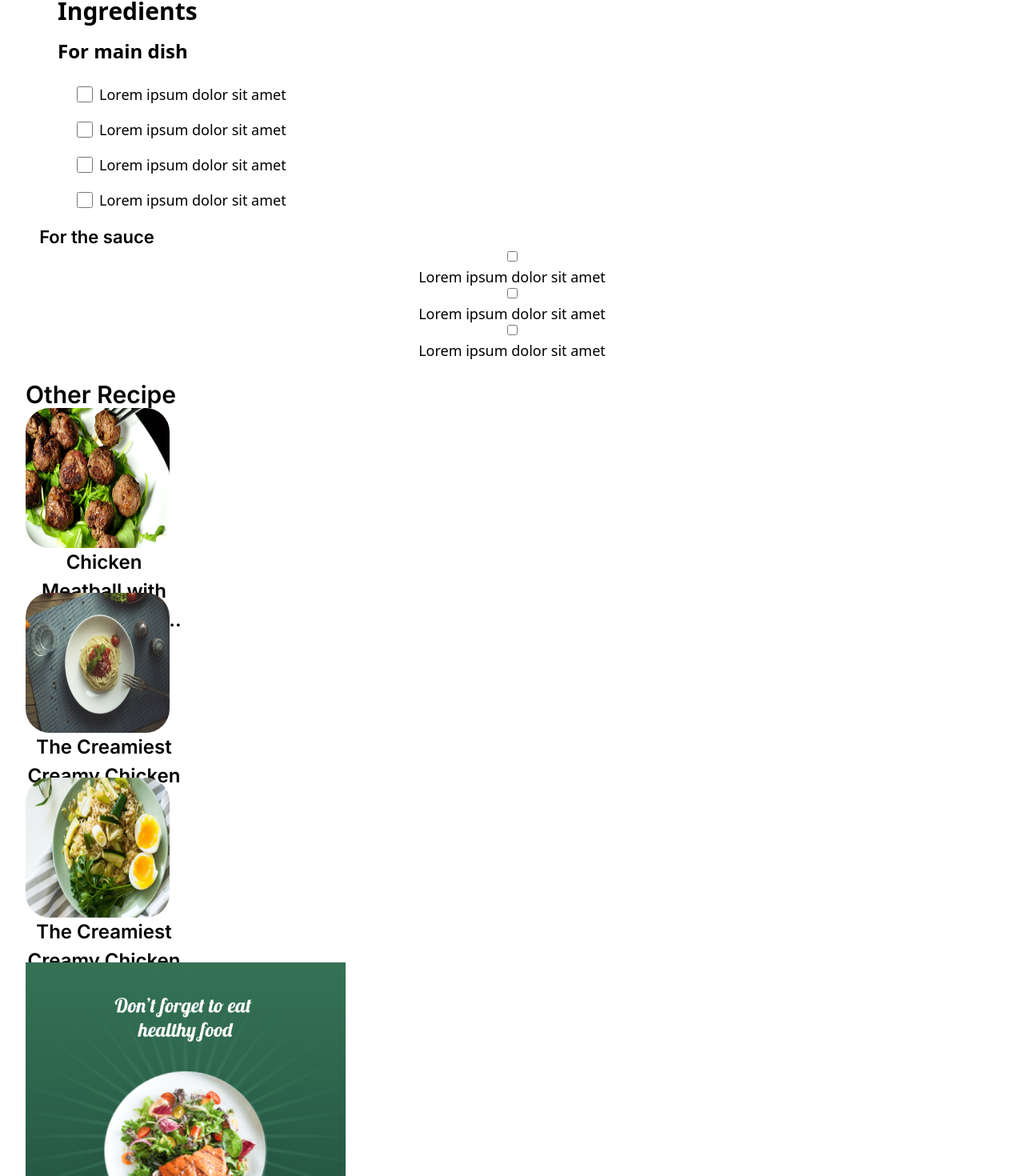
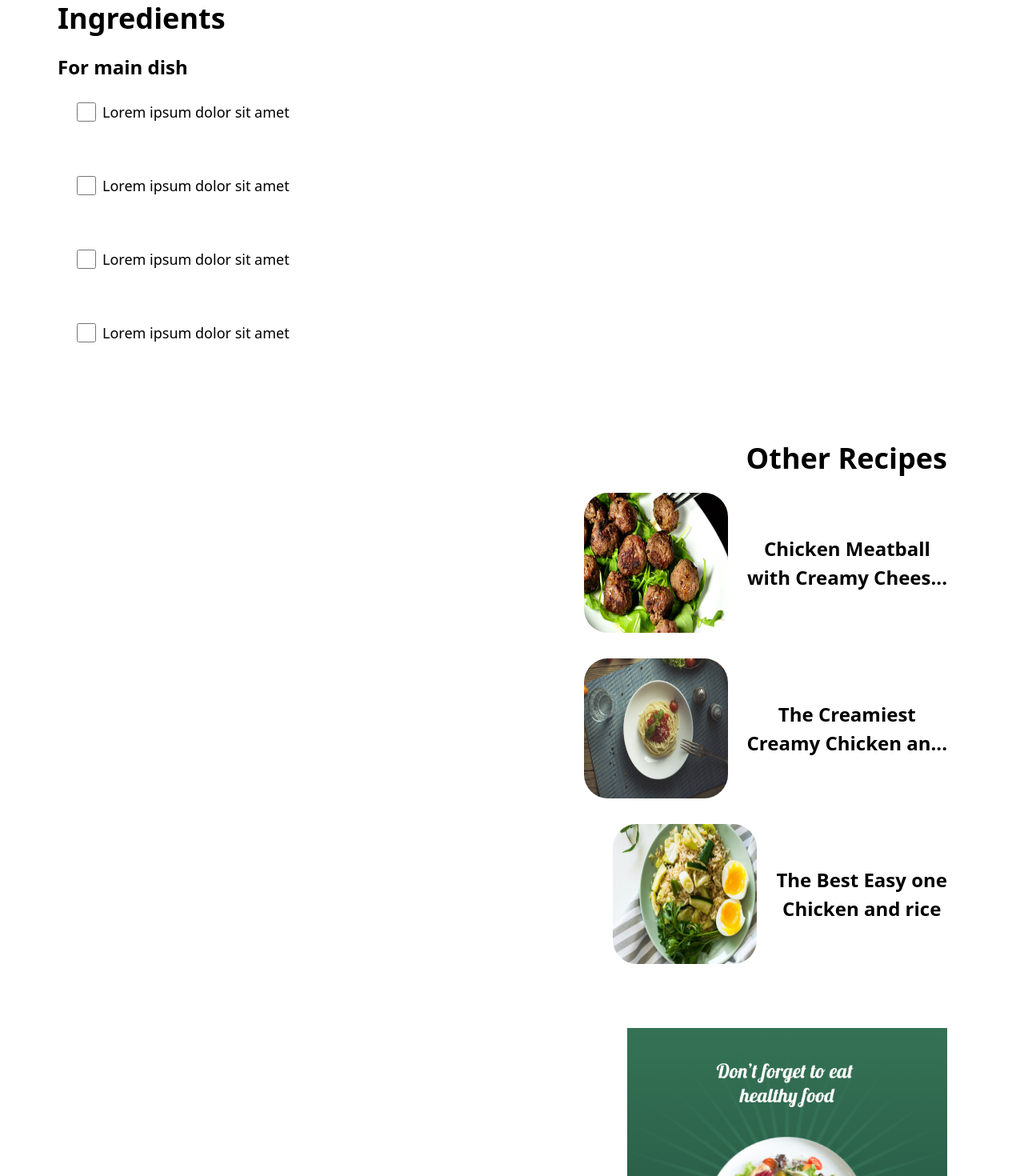
Before and after one commit to Alisher47/Fast-Food-website, a React (Vite) app: page /recipe/1 in a window 1280 px wide. Shown: the part 1160-2630 px from the top of the page at 80% size. Built offline with nearby package versions, Linux system fonts and the light colour scheme.

Commit message:
Update design

```diff
--- a/src/assets/components/Recipe Details/Ingredients/ingredientList.jsx
+++ b/src/assets/components/Recipe Details/Ingredients/ingredientList.jsx
@@ -1,40 +1,39 @@
 import React from "react";
-
+import OtherRecipies from "./otherRecipies";
 const IngredientList = ({ listData }) => {
   return (
     <div className="px-6 py-4">
-      {/* Ingredients Title - Align Left */}
       <div className="mb-4">
-        <h3 className="text-3xl font-semibold text-left">Ingredients</h3>
+        <h3 className="text-[36px] font-semibold text-left">Ingredients</h3>
       </div>
 
-      {/* For main dish section - Align Left */}
       <div className="mb-6">
-        <h1 className="text-2xl font-semibold text-left">For main dish</h1>
+        <h1 className="text-[24px] font-semibold text-left">For main dish</h1>
       </div>
 
-      {/* Ingredient List - Align Left */}
-      <div className="space-y-4 ml-6">
+      <div className="space-y-16 ml-6">
+
         <div className="flex items-center space-x-2">
-          <input type="checkbox" className="w-5 h-5" />
+          <input type="checkbox" className="w-6 h-6" />
           <span className="text-lg">{listData}</span>
         </div>
 
         <div className="flex items-center space-x-2">
-          <input type="checkbox" className="w-5 h-5" />
+          <input type="checkbox" className="w-6 h-6" />
           <span className="text-lg">{listData}</span>
         </div>
 
         <div className="flex items-center space-x-2">
-          <input type="checkbox" className="w-5 h-5" />
+          <input type="checkbox" className="w-6 h-6" />
           <span className="text-lg">{listData}</span>
         </div>
 
         <div className="flex items-center space-x-2">
-          <input type="checkbox" className="w-5 h-5" />
+          <input type="checkbox" className="w-6 h-6" />
           <span className="text-lg">{listData}</span>
         </div>
       </div>
+      <OtherRecipies />
     </div>
   );
 };
--- a/src/assets/components/Recipe Details/Ingredients/otherRecipies.jsx
+++ b/src/assets/components/Recipe Details/Ingredients/otherRecipies.jsx
@@ -1,4 +1,4 @@
-import React from 'react'
+import React from 'react';
 import chicken from '../../../../constants/images/cheese.png';
 import chicken2 from '../../../../constants/images/pasta.png';
 import rice from '../../../../constants/images/rice.png';
@@ -6,47 +6,64 @@ import pic from '../../../../constants/images/pic.png';
 
 const OtherRecipies = () => {
   return (
-    <div>
-      <div>
-        <h3 className=' w-[188px] top-[1273px] h-[39px] left-[960px] font-inter font-semibold text-[30px]'>Other Recipe</h3>
+    <div className="px-6 py-4">
+      {/* "Other Recipes" Title */}
+      <div className="mb-4 mt-[100px] text-right">
+        <h3 className="text-[36px] font-semibold">Other Recipes</h3>
       </div>
-      <div>
-        <img src={chicken} alt=""
-        className=' w-[180px] top-[1340px] h-[175px] left-[960px] rounded-[30px] '
+
+      {/* Recipes List */}
+      <div className="space-y-8 ml-6"> {/* Decreased space from 16 to 8 */}
+
+        {/* Recipe 1 */}
+        <div className="flex justify-end items-center space-x-6">
+          <div className="w-[180px] h-[175px]">
+            <img
+              src={chicken}
+              alt="Chicken Meatball"
+              className="w-full h-full rounded-[30px]"
             />
           </div>
+          <div className="flex flex-col justify-center">
+            <h3 className="text-[24px] font-semibold">Chicken Meatball <br /> with Creamy Chees...</h3>
+          </div>
+        </div>
 
-      <div className=' w-[196px] h-[56px] top-[1360px] left-[1164px]'>
-       <h3 className='text-[24px] font-inter font-semibold'>Chicken Meatball with Creamy Chees...</h3>
-
-      </div>
-      <div>
-        <img src={chicken2} alt=""
-        className='  w-[180px] top-[1560px] h-[175px] left-[960px] rounded-[30px] '
+        {/* Recipe 2 */}
+        <div className="flex justify-end items-center space-x-6">
+          <div className="w-[180px] h-[175px]">
+            <img
+              src={chicken2}
+              alt="Creamiest Creamy Chicken"
+              className="w-full h-full rounded-[30px]"
             />
           </div>
-
-      <div className=' w-[196px] h-[56px] top-[1580px] left-[1164px]'>
-       <h3 className='text-[24px] font-inter font-semibold'>The Creamiest Creamy Chicken an...</h3>
+          <div className="flex flex-col justify-center">
+            <h3 className="text-[24px] font-semibold">The Creamiest<br /> Creamy Chicken an...</h3>
+          </div>
         </div>
 
-      <div>
-        <img src={rice} alt=""
-        className=' w-[180px] top-[1780px] h-[175px] left-[960px] rounded-[30px] '
+        {/* Recipe 3 */}
+        <div className="flex justify-end items-center space-x-6">
+          <div className="w-[180px] h-[175px]">
+            <img
+              src={rice}
+              alt="Creamiest Rice"
+              className="w-full h-full rounded-[30px]"
             />
           </div>
-
-      <div className=' w-[196px] h-[56px] top-[1800px] left-[1164px]'>
-       <h3 className='text-[24px] font-inter font-semibold'>The Creamiest Creamy Chicken an...</h3>
+          <div className="flex flex-col justify-center">
+            <h3 className="text-[24px] font-semibold">The Best Easy one <br /> Chicken and rice</h3>
           </div>
-      <div>
-        <img src={pic} alt=""
-        className=' top-[2000px] w-[400px] h-[434px] left-[960px] '
-        />
         </div>
 
       </div>
-  )
-}
 
-export default OtherRecipies
+      <div className="flex justify-end mt-[80px]">
+        <img src={pic} alt="Recipe Pic" className="w-[400px] h-[434px]" />
+      </div>
+    </div>
+  );
+};
+
+export default OtherRecipies;
--- a/src/assets/components/Recipe Details/Ingredients/sauceList.jsx
+++ b/src/assets/components/Recipe Details/Ingredients/sauceList.jsx
@@ -1,25 +1,28 @@
-import React from 'react'
+import React from 'react';
 
-const SauceList = ({sauceData}) => {
+const SauceList = ({ sauceData }) => {
   return (
-    <div>
-      <div>
-      <h3 className='  top-[1900px] w-[146px] h-[29px] left-[100px] text-[22px] font-inter font-semibold'>For the sauce</h3>
-      </div>
-      <input type="checkbox" name="checbox" id="" className='  top-[2000px] left-[132px]'/>
-      <div className='   h-[22px] top-[2000px] left-[170px] text-[18px] '>
-        {sauceData}
-      </div>
-      <input type="checkbox" name="checbox" id="" className='  top-[2120px] left-[132px]'/>
-      <div className='   h-[22px] top-[2120px] left-[170px] text-[18px] '>
-        {sauceData}
-      </div>
-      <input type="checkbox" name="checbox" id="" className='  top-[2250px] left-[132px]'/>
-      <div className='   h-[22px] top-[2250px] left-[170px] text-[18px] '>
-        {sauceData}
+    <div className="px-6 py-4">
+      <h3 className="text-[24px] font-semibold text-left mb-6">For the sauce</h3>
+
+      <div className="ml-6 mb-6 space-y-16">
+        <div className="flex items-center space-x-3">
+          <input type="checkbox" className="w-6 h-6" />
+          <span className="text-xl">{sauceData}</span>
+        </div>
+
+        <div className="flex items-center space-x-3">
+          <input type="checkbox" id="sauce2" className="w-6 h-6" />
+          <label htmlFor="sauce2" className="text-xl">{sauceData}</label>
+        </div>
+
+        <div className="flex items-center space-x-3">
+          <input type="checkbox" id="sauce3" className="w-6 h-6" />
+          <label htmlFor="sauce3" className="text-xl">{sauceData}</label>
+        </div>
       </div>
     </div>
-  )
-}
+  );
+};
 
-export default SauceList
+export default SauceList;
```
Also changed, not shown: src/assets/pages/Recipe Detail/recipeDetail.jsx (+12 -17 lines). Lines whose indentation alone changed are shown as unchanged.
